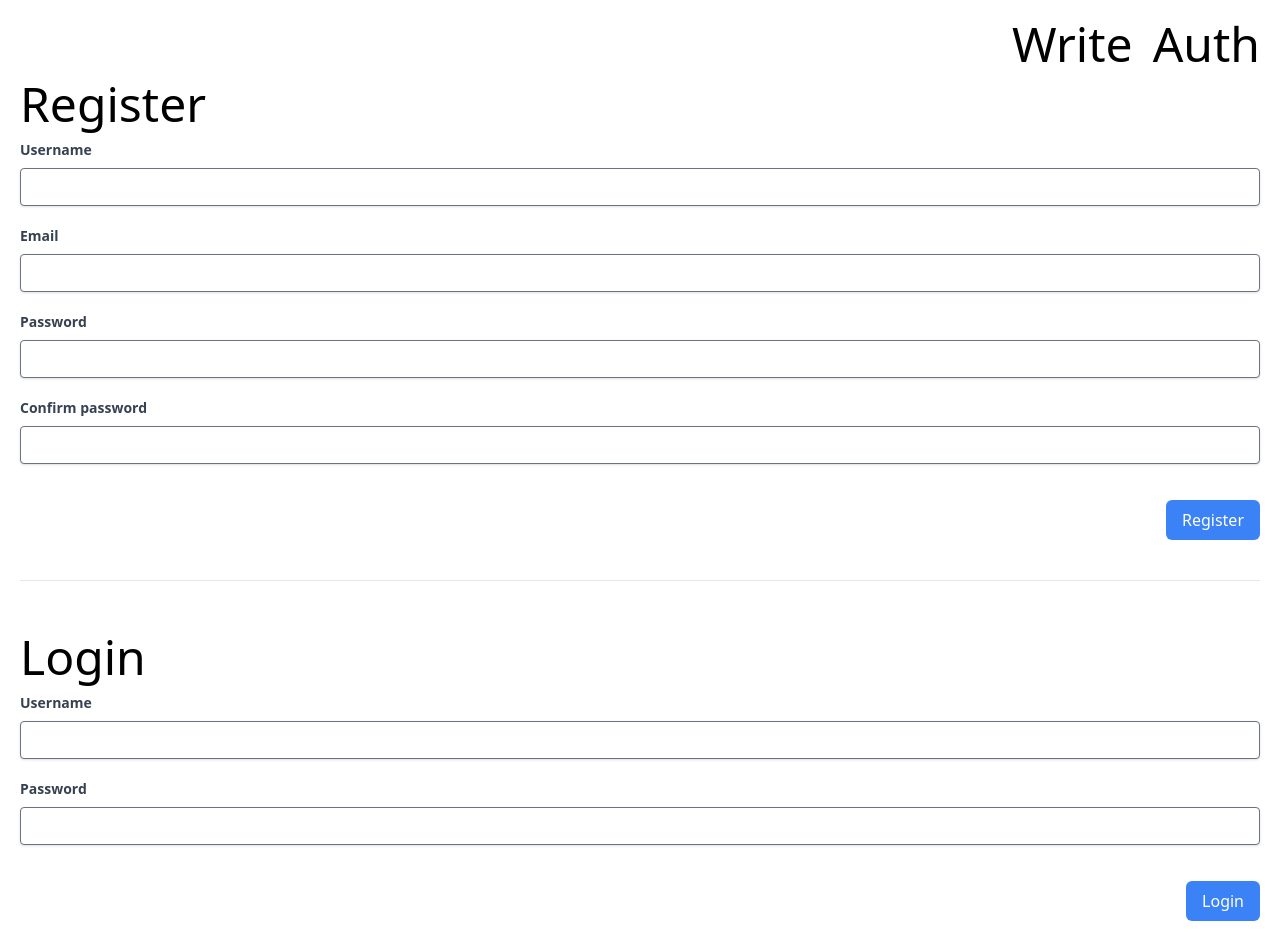
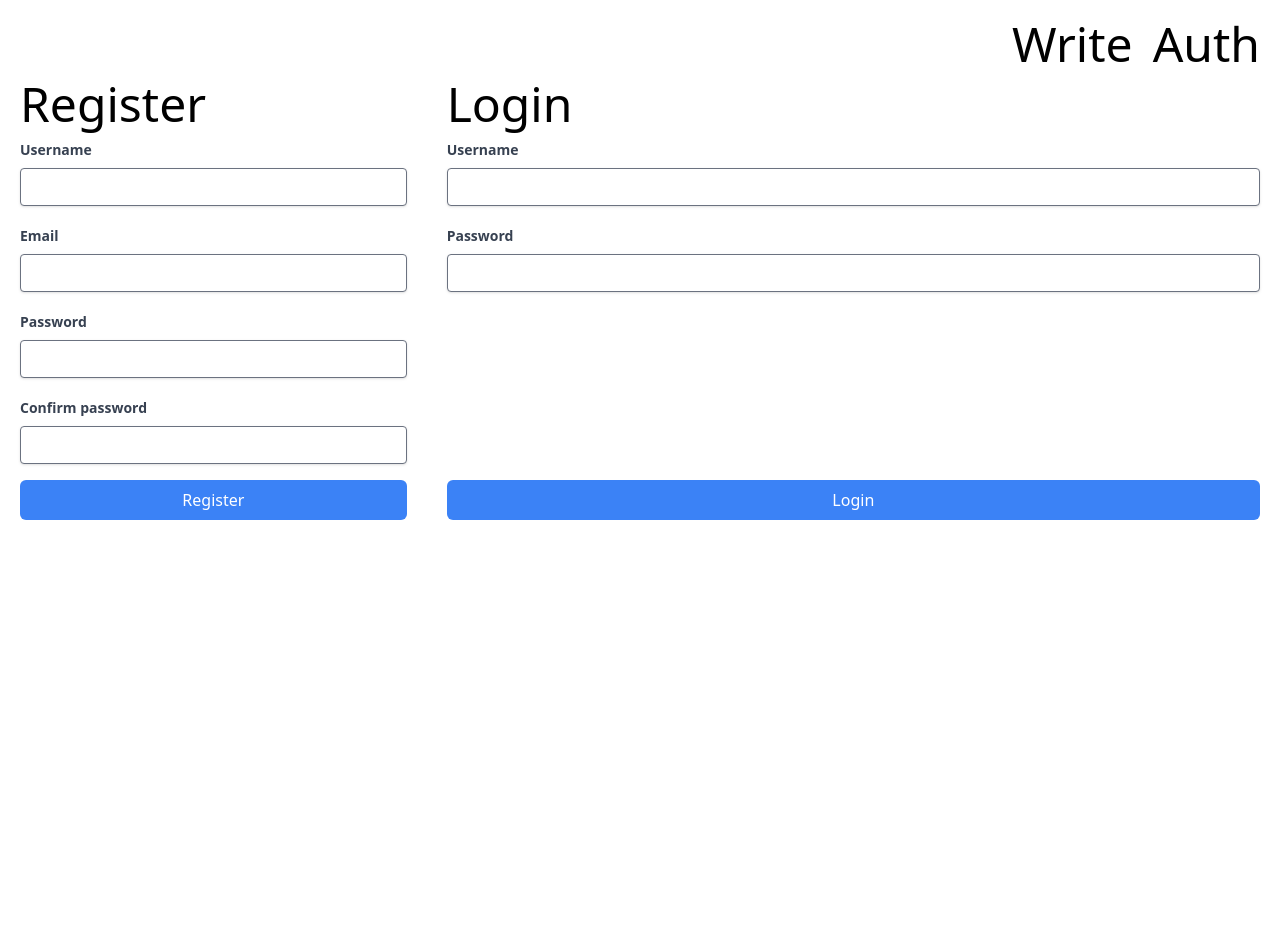
Before and after one commit to degenerateddev/Storyliner, a SvelteKit app in the folder client/: page /auth in a window 1280 px wide. After the commit the page ends 800 px from the top, so only its background shows below. Built offline with nearby package versions, Linux system fonts and the light colour scheme; no server answers.

Commit message:
Changed README & auth redesign

```diff
--- a/client/src/lib/components/Button.svelte
+++ b/client/src/lib/components/Button.svelte
@@ -3,6 +3,6 @@
     export let type = 'button';
 </script>
 
-<button {type} class="mt-4 px-4 py-2 bg-blue-500 text-white rounded-md hover:bg-blue-600 focus:outline-none focus:ring-2 focus:ring-blue-500 focus:ring-opacity-50">
+<button {type} class="mt-4 px-4 py-2 w-full bg-blue-500 text-white rounded-md hover:bg-blue-600 focus:outline-none focus:ring-2 focus:ring-blue-500 focus:ring-opacity-50">
     {label}
 </button>
--- a/client/src/routes/auth/+page.svelte
+++ b/client/src/routes/auth/+page.svelte
@@ -20,27 +20,37 @@
         </div>
     {/if}
 
+    <div class="grid grid-cols-1 md:grid-cols-3 gap-10 min-h-[50vh]">
+        <div class="col-span-1 flex flex-col justify-between">
+            <div>
                 <h2 class="text-5xl py-3">Register</h2>
                 <form method="POST" action="?/register" class="space-y-5">
+                    <div class="flex flex-col gap-5">
                         <Input name="username" label="Username" />
                         <Input name="email" type="email" label="Email" />
                         <Input name="password" label="Password" type="password" />
                         <Input name="confirmPassword" label="Confirm password" type="password" />
-
-        <div class="flex justify-end">
+                    </div>
+                </form>
+            </div>
+            <div>
                 <Button type="submit" label="Register" />
             </div>
-    </form>
+        </div>
 
-    <hr class="my-10" />
-
+        <div class="col-span-1 md:col-span-2 flex flex-col justify-between">
+            <div>
                 <h2 class="text-5xl py-3">Login</h2>
                 <form method="POST" action="?/login" class="space-y-5">
+                    <div class="flex flex-col gap-5">
                         <Input name="username" label="Username" />
                         <Input name="password" label="Password" type="password" />
-
-        <div class="flex justify-end">
+                    </div>
+                </form>
+            </div>
+            <div>
                 <Button type="submit" label="Login" />
             </div>
-    </form>
+        </div>
+    </div>
 </main>
```
Also changed, not shown: 2 other files (tests, documents, lock files or other folders). Lines whose indentation alone changed are shown as unchanged.
